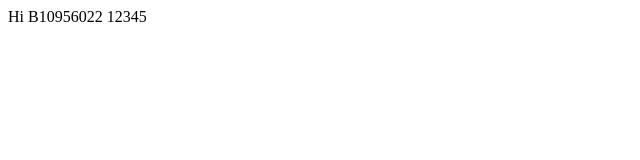
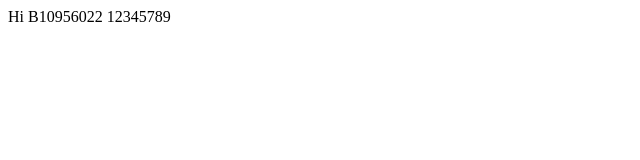
Before and after one commit to huang022/B10956022, a plain HTML site: page index.html in a window 1280 px wide. Shown: the full height of the page, 0-640 px from the left. Drawn offline with Linux system fonts and the light colour scheme.

Commit message:
第四次上傳

```diff
--- a/index.html
+++ b/index.html
@@ -6,6 +6,6 @@
     <title>Document</title>
 </head>
 <body>
-    Hi B10956022 12345
+    Hi B10956022 12345789
 </body>
 </html>
```
